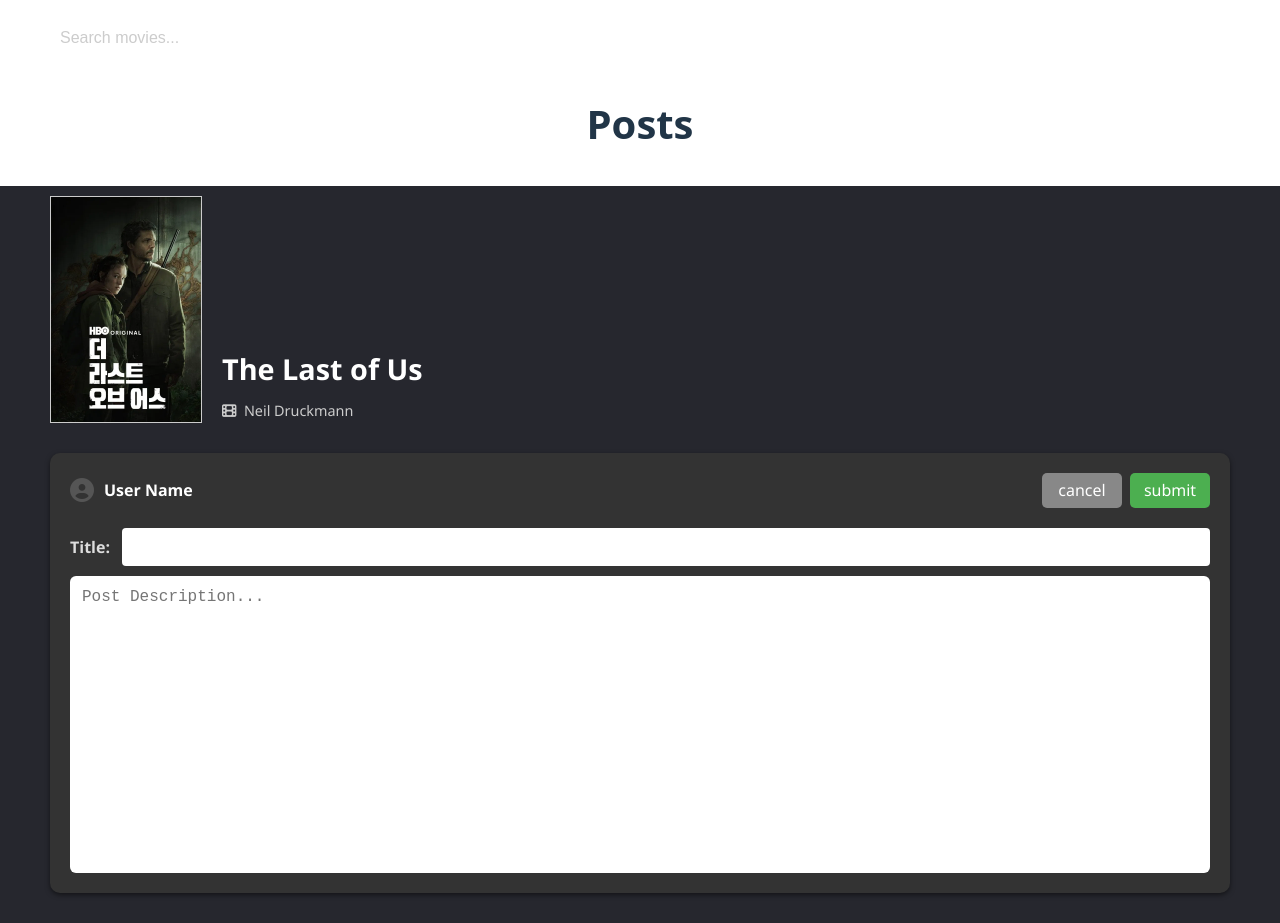
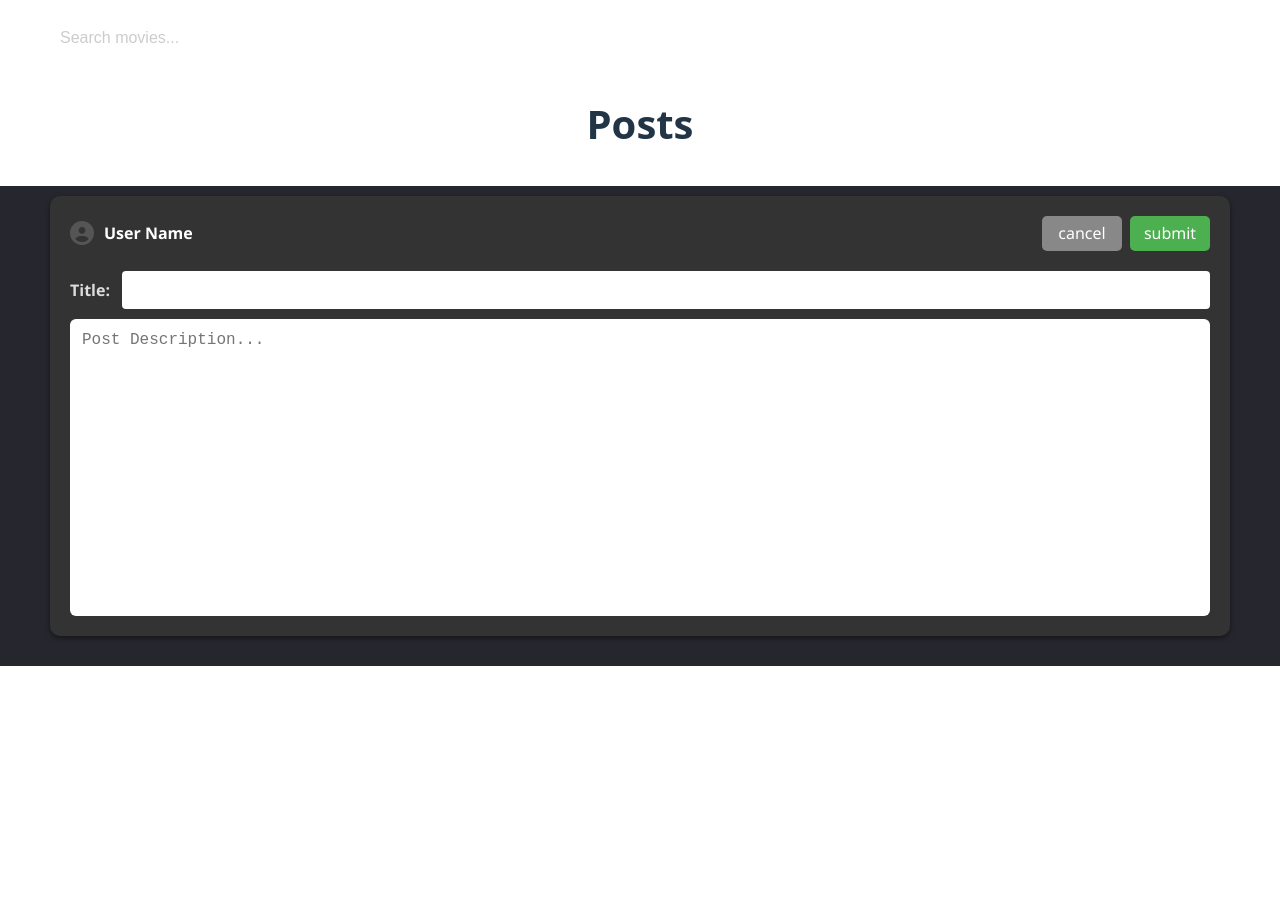
Before and after one commit to SKShieldUs-SeenIt/SeenIt-frontend, a React (Vite) app: page /writePosts in a window 1280 px wide. After the commit the page ends 800 px from the top, so only its background shows below. Built offline with nearby package versions, Linux system fonts and the light colour scheme.

Commit message:
[feat] 게시글 작성 페이지 연결

```diff
--- a/src/pages/PostPage.jsx
+++ b/src/pages/PostPage.jsx
@@ -44,21 +44,20 @@
   const [movie, setMovie] = useState(null);
 
   useEffect(() => {
-  console.log("🧪 contentType", contentType);
-  console.log("🧪 contentId", contentId);
-
     if (!contentType || !contentId) return;
 
     if (contentType === "MOVIE") {
-    axios.get(`/api/movies/${contentId}`).then((res) => {
+      axios
+        .get(`/api/movies/${contentId}`)
+        .then((res) => {
           console.log("🎬 불러온 영화 데이터:", res.data); // 👉 이거 찍어보자!
           setMovie(res.data);
-    }).catch((err) => {
+        })
+        .catch((err) => {
           console.error("❌ 영화 불러오기 실패:", err);
         });
     }
   }, [contentType, contentId]);
-
 
   useEffect(() => {
     if (contentType && contentId) {
@@ -99,7 +98,14 @@
             >
               <motion.button
                 className={`${styles.btn} ${styles.writePosts}`}
-                onClick={() => navigate("/writePosts")}
+                onClick={() =>
+                  navigate("/writePosts", {
+                    state: {
+                      contentId: contentId,
+                      contentType: contentType,
+                    },
+                  })
+                }
                 initial={{ y: -30, scale: 0.8, opacity: 0 }}
                 animate={{ y: 0, scale: 1, opacity: 1 }}
                 whileHover={{ scale: 1.1, transition: { duration: 0.3 } }}
--- a/src/pages/WritePostPage.jsx
+++ b/src/pages/WritePostPage.jsx
@@ -3,6 +3,7 @@
 import moviePoster from "../assets/movie.jpg";
 import { useNavigate, useLocation } from "react-router-dom";
 import { motion } from "framer-motion";
+import axios from "axios";
 import CommonHeader from "../components/common/CommonHeader";
 import CommonMovieInfo from "../components/common/CommonMovieInfo";
 
@@ -10,6 +11,10 @@
   const navigate = useNavigate();
   const location = useLocation();
 
+  const contentId = location.state?.contentId;
+  const contentType = location.state?.contentType;
+
+  const [movie, setMovie] = useState(null);
   const [showWarningModal, setShowWarningModal] = useState(false);
   const [title, setTitle] = useState("");
   const [description, setDescription] = useState("");
@@ -19,6 +24,19 @@
     setTitle("");
     setDescription("");
   }, []);
+
+  useEffect(() => {
+    if (contentType === "MOVIE" && contentId) {
+      axios
+        .get(`/api/movies/${contentId}`)
+        .then((res) => {
+          setMovie(res.data);
+        })
+        .catch((err) => {
+          console.error("영화 정보 불러오기 실패:", err);
+        });
+    }
+  }, [contentType, contentId]);
 
   const handleSubmit = () => {
     if (title.trim() === "" || description.trim() === "") {
@@ -51,11 +69,17 @@
       <div>
         <CommonHeader title="Posts" />
         <motion.div className={styles["post-container"]}>
-          <CommonMovieInfo
-            title="The Last of Us"
-            director="Neil Druckmann"
-            poster={moviePoster}
-          />
+          {movie && (
+            <CommonMovieInfo
+              title={movie.title}
+              director={movie.releaseDate || "Unknown"}
+              poster={
+                movie.posterPath
+                  ? `https://image.tmdb.org/t/p/w500${movie.posterPath}`
+                  : moviePoster
+              }
+            />
+          )}
 
           <motion.div
             className={styles["post-card"]}
```
Lines whose indentation alone changed are shown as unchanged.
